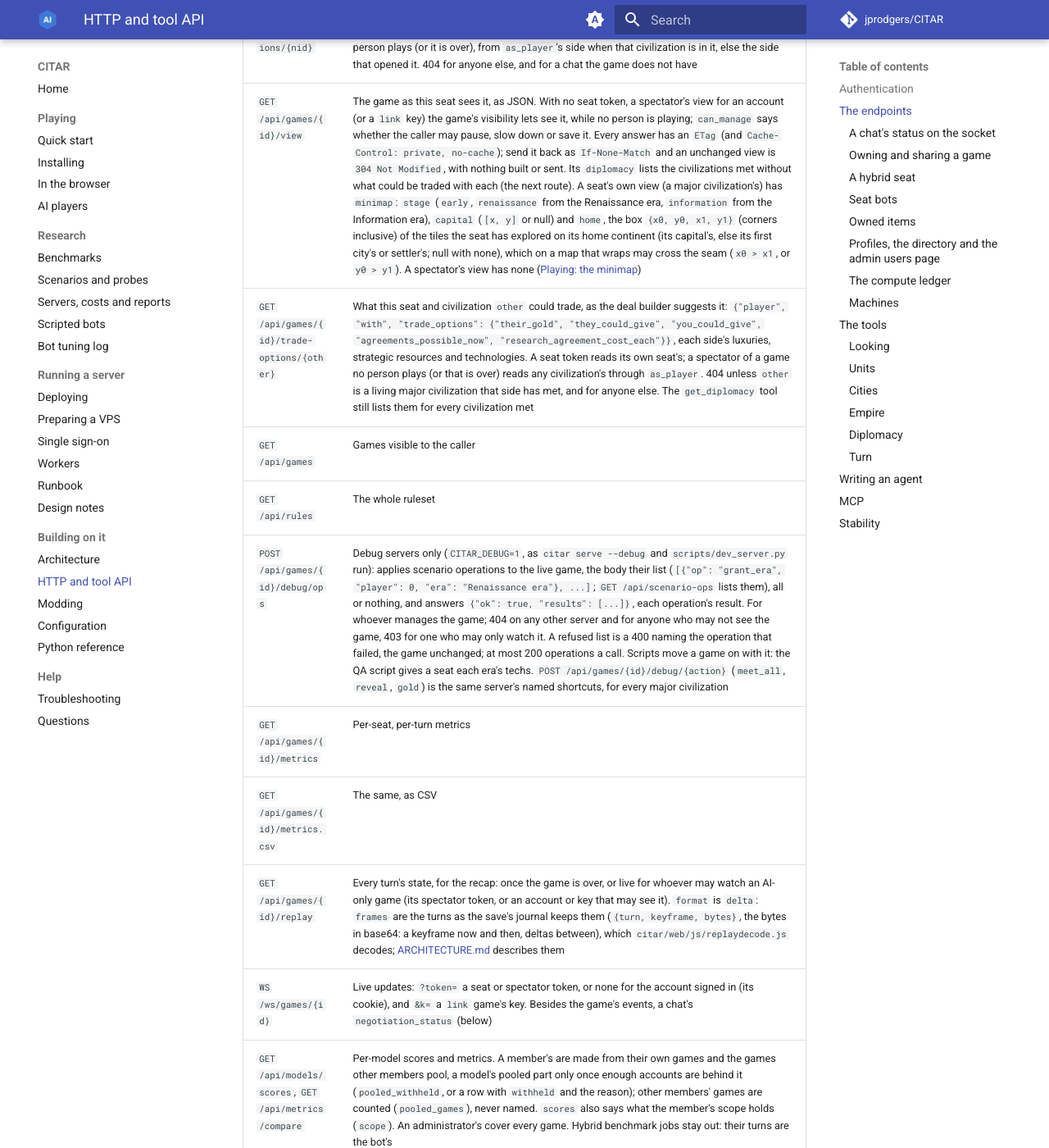
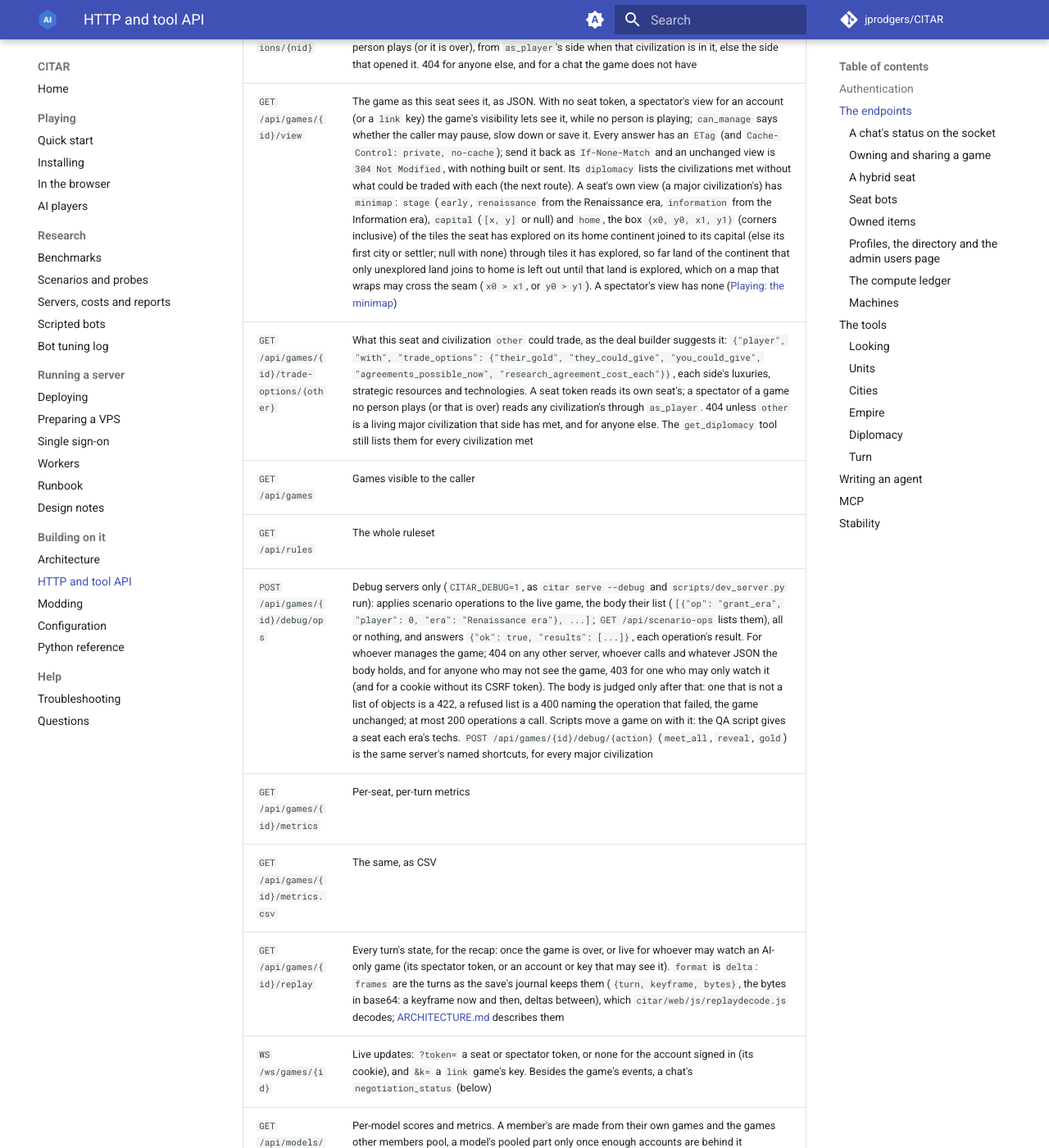
Before and after one commit to jprodgers/CITAR, an MkDocs documentation site: the page built from docs/API.md, in a window 1280 px wide and 1400 px high, scrolled down 1187 px. Shown: the whole window at 82% size. Built offline with MkDocs 1.6.1 and Material for MkDocs 9.7.7, drawn with Linux system fonts in a browser that asks for light colours; comment, search, counter and statistics services are not loaded.

Commit message:
docs, wiki, design: the home box's joined land and the debug route's 404 (3-17 fix)
P3.7.2, P3.1.4's exit row and the as-built note say the home box is of the
explored tiles joined to the capital (or first city or settler) through
explored tiles. The as-built note also has the fix round. API.md's view and
debug ops rows, PLAYING.md's Renaissance bullet and minimap.js's comments
match; the wiki is regenerated.

Co-Authored-By: Claude Opus 5.5 <noreply@anthropic.com>

```diff
--- a/docs/API.md
+++ b/docs/API.md
@@ -37,11 +37,11 @@ still work and still grant exactly one seat.
 | `POST /api/games/{id}/tool` | Call a tool: `{"tool": "...", "args": {...}}` |
 | `GET /api/games/{id}/wait` | Long-poll until it is your turn or a negotiation needs an answer. Every answer while the game plays lists the chats your seat is in (`chats`: `negotiation_id`, `with`, `waiting_on` `you` or `them`, `deadline` in epoch seconds, `seconds_left`, `paused`) |
 | `GET /api/games/{id}/negotiations/{nid}` | One chat as a side of it sees it (its history, the proposal from that side, `your_move`), with where its clock stands (`clock`: `waiting_on`, `kind` of side, `deadline`, `left_s`, `paused`). A seat token reads the chats its seat is in; anyone who may watch the game reads any while no person plays (or it is over), from `as_player`'s side when that civilization is in it, else the side that opened it. 404 for anyone else, and for a chat the game does not have |
-| `GET /api/games/{id}/view` | The game as this seat sees it, as JSON. With no seat token, a spectator's view for an account (or a `link` key) the game's visibility lets see it, while no person is playing; `can_manage` says whether the caller may pause, slow down or save it. Every answer has an `ETag` (and `Cache-Control: private, no-cache`); send it back as `If-None-Match` and an unchanged view is `304 Not Modified`, with nothing built or sent. Its `diplomacy` lists the civilizations met without what could be traded with each (the next route). A seat's own view (a major civilization's) has `minimap`: `stage` (`early`, `renaissance` from the Renaissance era, `information` from the Information era), `capital` (`[x, y]` or null) and `home`, the box `{x0, y0, x1, y1}` (corners inclusive) of the tiles the seat has explored on its home continent (its capital's, else its first city's or settler's; null with none), which on a map that wraps may cross the seam (`x0 > x1`, or `y0 > y1`). A spectator's view has none ([Playing: the minimap](PLAYING.md#the-minimap)) |
+| `GET /api/games/{id}/view` | The game as this seat sees it, as JSON. With no seat token, a spectator's view for an account (or a `link` key) the game's visibility lets see it, while no person is playing; `can_manage` says whether the caller may pause, slow down or save it. Every answer has an `ETag` (and `Cache-Control: private, no-cache`); send it back as `If-None-Match` and an unchanged view is `304 Not Modified`, with nothing built or sent. Its `diplomacy` lists the civilizations met without what could be traded with each (the next route). A seat's own view (a major civilization's) has `minimap`: `stage` (`early`, `renaissance` from the Renaissance era, `information` from the Information era), `capital` (`[x, y]` or null) and `home`, the box `{x0, y0, x1, y1}` (corners inclusive) of the tiles the seat has explored on its home continent joined to its capital (else its first city or settler; null with none) through tiles it has explored, so far land of the continent that only unexplored land joins to home is left out until that land is explored, which on a map that wraps may cross the seam (`x0 > x1`, or `y0 > y1`). A spectator's view has none ([Playing: the minimap](PLAYING.md#the-minimap)) |
 | `GET /api/games/{id}/trade-options/{other}` | What this seat and civilization `other` could trade, as the deal builder suggests it: `{"player", "with", "trade_options": {"their_gold", "they_could_give", "you_could_give", "agreements_possible_now", "research_agreement_cost_each"}}`, each side's luxuries, strategic resources and technologies. A seat token reads its own seat's; a spectator of a game no person plays (or that is over) reads any civilization's through `as_player`. 404 unless `other` is a living major civilization that side has met, and for anyone else. The `get_diplomacy` tool still lists them for every civilization met |
 | `GET /api/games` | Games visible to the caller |
 | `GET /api/rules` | The whole ruleset |
-| `POST /api/games/{id}/debug/ops` | Debug servers only (`CITAR_DEBUG=1`, as `citar serve --debug` and `scripts/dev_server.py` run): applies scenario operations to the live game, the body their list (`[{"op": "grant_era", "player": 0, "era": "Renaissance era"}, ...]`; `GET /api/scenario-ops` lists them), all or nothing, and answers `{"ok": true, "results": [...]}`, each operation's result. For whoever manages the game; 404 on any other server and for anyone who may not see the game, 403 for one who may only watch it. A refused list is a 400 naming the operation that failed, the game unchanged; at most 200 operations a call. Scripts move a game on with it: the QA script gives a seat each era's techs. `POST /api/games/{id}/debug/{action}` (`meet_all`, `reveal`, `gold`) is the same server's named shortcuts, for every major civilization |
+| `POST /api/games/{id}/debug/ops` | Debug servers only (`CITAR_DEBUG=1`, as `citar serve --debug` and `scripts/dev_server.py` run): applies scenario operations to the live game, the body their list (`[{"op": "grant_era", "player": 0, "era": "Renaissance era"}, ...]`; `GET /api/scenario-ops` lists them), all or nothing, and answers `{"ok": true, "results": [...]}`, each operation's result. For whoever manages the game; 404 on any other server, whoever calls and whatever JSON the body holds, and for anyone who may not see the game, 403 for one who may only watch it (and for a cookie without its CSRF token). The body is judged only after that: one that is not a list of objects is a 422, a refused list is a 400 naming the operation that failed, the game unchanged; at most 200 operations a call. Scripts move a game on with it: the QA script gives a seat each era's techs. `POST /api/games/{id}/debug/{action}` (`meet_all`, `reveal`, `gold`) is the same server's named shortcuts, for every major civilization |
 | `GET /api/games/{id}/metrics` | Per-seat, per-turn metrics |
 | `GET /api/games/{id}/metrics.csv` | The same, as CSV |
 | `GET /api/games/{id}/replay` | Every turn's state, for the recap: once the game is over, or live for whoever may watch an AI-only game (its spectator token, or an account or key that may see it). `format` is `delta`: `frames` are the turns as the save's journal keeps them (`{turn, keyframe, bytes}`, the bytes in base64: a keyframe now and then, deltas between), which `citar/web/js/replaydecode.js` decodes; [ARCHITECTURE.md](ARCHITECTURE.md#the-recaps-frames) describes them |
```
Also changed, not shown: design/phase3-features.md (+6 -5 lines), docs/PLAYING.md (+2 -1 lines), wiki/HTTP-and-tool-API.md (+2 -2 lines), wiki/Playing-in-the-browser.md (+2 -1 lines), 1 other file.
